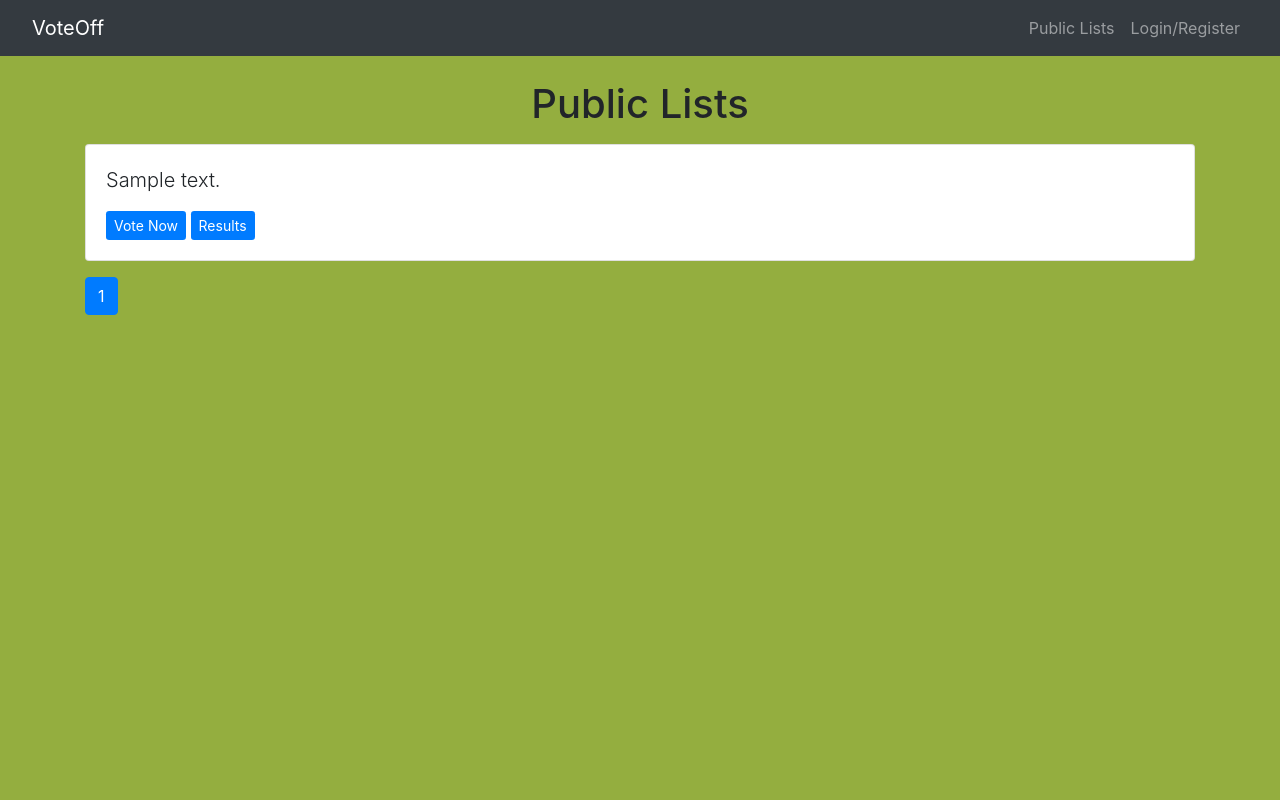
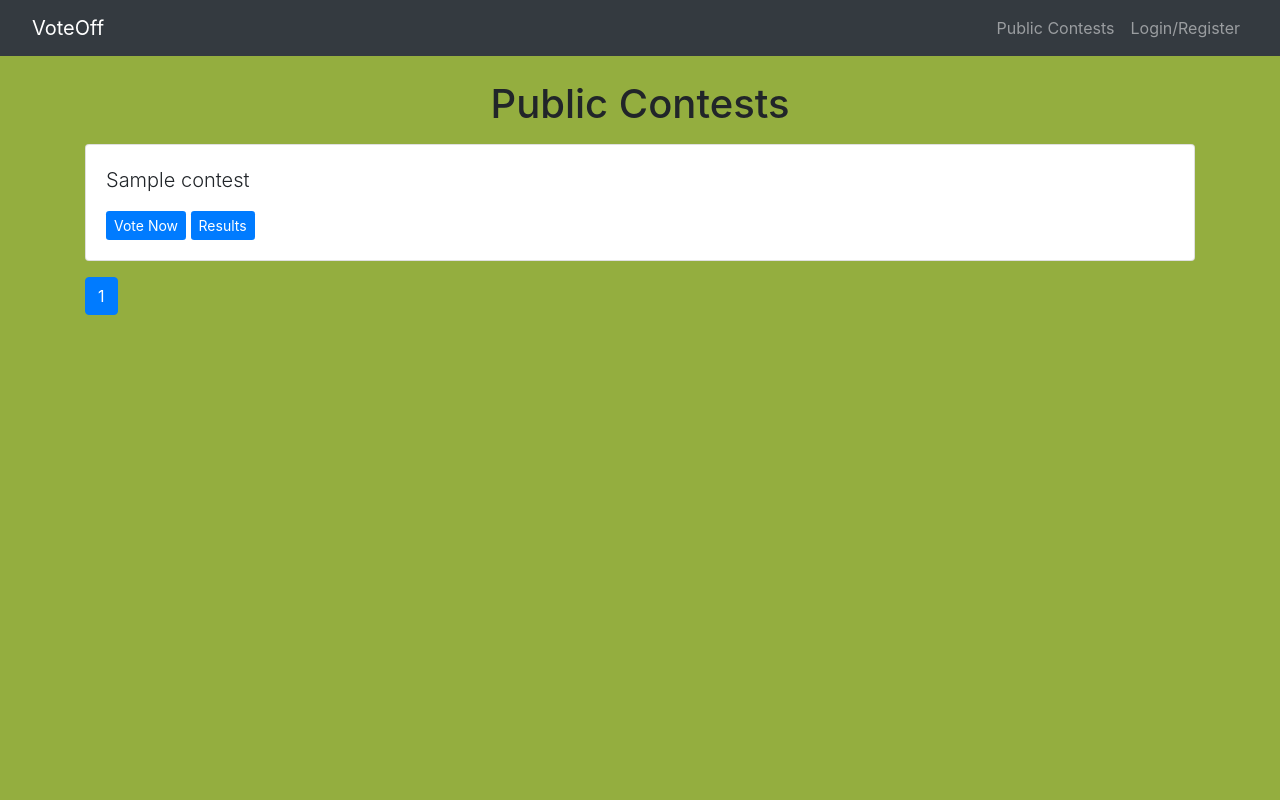
Before and after one commit to trey-sumida/voteoff-django, a Django app: page /lists/ in a window 1280 px wide. Run offline with Django 3.2, Linux system fonts and the light colour scheme; tables that the repository leaves empty hold one stand-in row (values such as "Sample post"); some libraries are stand-ins or nearby versions.

Commit message:
changed database name

```diff
--- a/voteoff-project/lists/models.py
+++ b/voteoff-project/lists/models.py
@@ -3,17 +3,20 @@ from django.conf import settings
 
 USER = settings.AUTH_USER_MODEL
 
-class Question(models.Model):
-    question_text = models.CharField(max_length=200)
+class Contest(models.Model):
+    contest_title = models.CharField(max_length=200)
     pub_date = models.DateTimeField(auto_now_add=True)
     public = models.BooleanField(default=False)
     creator = models.ForeignKey(USER, on_delete=models.CASCADE, related_name='creator')
+    contest_description = models.TextField(max_length=300, default='')
+    contest_image = models.ImageField(null=True, blank=True)
+
 
     def __str__(self):
-        return self.question_text
+        return self.contest_title
 
 class Choice(models.Model):
-    question = models.ForeignKey(Question, on_delete=models.CASCADE)
+    contest = models.ForeignKey(Contest, on_delete=models.CASCADE)
     choice_text = models.CharField(max_length=200)
     choice_picture = models.ImageField(null=True, blank=True)
     votes = models.IntegerField(default=0)
--- a/voteoff-project/lists/templates/lists/index.html
+++ b/voteoff-project/lists/templates/lists/index.html
@@ -5,14 +5,14 @@
 {% endblock %}
 {% block content %}
 <div class="padding">
-<h1 class="text-center mb-3">Public Lists</h1>
-{% if questions %}
-    {% for question in questions.object_list %}
+<h1 class="text-center mb-3">Public Contests</h1>
+{% if contests %}
+    {% for contest in contests.object_list %}
         <div class="card mb-3">
             <div class="card-body">
-                <p class="lead">{{ question.question_text }}</p>
-                <a type="button" href="{% url 'lists:detail' question.id %}" class="btn-primary btn-sm">Vote Now</a>
-                <a type="button" href="{% url 'lists:results' question.id %}" class="btn-primary btn-sm">Results</a>
+                <p class="lead">{{ contest.contest_title }}</p>
+                <a type="button" href="{% url 'lists:detail' contest.id %}" class="btn-primary btn-sm">Vote Now</a>
+                <a type="button" href="{% url 'lists:results' contest.id %}" class="btn-primary btn-sm">Results</a>
             </div>
         </div>
     {% endfor %}
@@ -21,18 +21,18 @@
 {% endif %}
 <nav>
     <ul class="pagination">
-    {% if questions.has_previous %}
-        <li class="page-item"><a class="page-link" href="?page={{ questions.previous_page_number }}">Previous</a></li>
+    {% if contests.has_previous %}
+        <li class="page-item"><a class="page-link" href="?page={{ contests.previous_page_number }}">Previous</a></li>
     {% endif %}
-    {% for pg in questions.paginator.page_range %}
-        {% if questions.number == pg %}
+    {% for pg in contests.paginator.page_range %}
+        {% if contests.number == pg %}
             <li class="page-item active"><a class="page-link" href="?page={{ pg }}">{{ pg }}</a></li>
         {% else %}
             <li class="page-item"><a class="page-link" href="?page={{ pg }}">{{ pg }}</a></li>
         {% endif %}
     {% endfor %}
-    {% if questions.has_next %}
-        <li class="page-item"><a class="page-link" href="?page={{ questions.next_page_number }}">Next</a></li>
+    {% if contests.has_next %}
+        <li class="page-item"><a class="page-link" href="?page={{ contests.next_page_number }}">Next</a></li>
     {% endif %}
     </ul>
 </nav>
--- a/voteoff-project/lists/templates/lists/results.html
+++ b/voteoff-project/lists/templates/lists/results.html
@@ -6,16 +6,16 @@
 {% endblock %}
 {% block content %}
 <div class="details-div">
-<h1 class="mb-5 text-center">{{ question.question_text }}</h1>
+<h1 class="mb-5 text-center">{{ contest.contest_title }}</h1>
 
 <ul class="list-group mb-5">
-	{% for choice in question.choice_set.all %}
+	{% for choice in contest.choice_set.all %}
 	<li class="list-group-item">
 		{{ choice.choice_text }}  <span class="badge badge-success float-right">{{ choice.votes }} vote{{ choice.votes | pluralize }}</span>
 	</li>
 	{% endfor %}
 </ul>
 <a class="btn btn-secondary" href="{% url 'lists:index' %}">Back To Lists</a>
-<a class="btn btn-dark" href="{% url 'lists:detail' question.id %}">Vote again?</a>
+<a class="btn btn-dark" href="{% url 'lists:detail' contest.id %}">Vote again?</a>
 </div>
 {% endblock %}
--- a/voteoff-project/lists/urls.py
+++ b/voteoff-project/lists/urls.py
@@ -6,7 +6,7 @@ urlpatterns = [
     path('lists/', views.index, name='index'),
     path('lists/create', views.createlist, name='createlist'),
     path('lists/mylists', views.mylists, name='mylists'),
-    path('lists/details/<int:question_id>/', views.detail, name='detail'),
-    path('lists/results/<int:question_id>/', views.results, name='results'),
-    path('lists/<int:question_id>/vote/', views.vote, name='vote')
+    path('lists/details/<int:contest_id>/', views.detail, name='detail'),
+    path('lists/results/<int:contest_id>/', views.results, name='results'),
+    path('lists/<int:contest_id>/vote/', views.vote, name='vote')
 ]
--- a/voteoff-project/lists/views.py
+++ b/voteoff-project/lists/views.py
@@ -1,54 +1,54 @@
 from django.shortcuts import render, get_object_or_404, redirect
 from django.urls import reverse
 from django.http import Http404, HttpResponseRedirect
-from .models import Question, Choice
+from .models import Contest, Choice
 from django.contrib.auth.forms import AuthenticationForm
 from django.contrib.auth import login, logout, authenticate
-from .forms import QuestionForm
+from .forms import ContestForm
 from django.core.paginator import Paginator
 from account.models import Account as User
 
 # Get quesitons and display them
 def index(request):
-    user_questions = Question.objects.filter(public=True)
-    latest_question_list = user_questions.all().order_by('-pub_date')
-    paginator = Paginator(latest_question_list, 5)
+    user_contests = Contest.objects.filter(public=True)
+    latest_contest_list = user_contests.all().order_by('-pub_date')
+    paginator = Paginator(latest_contest_list, 5)
     try:
         page = int(request.GET.get('page', '1'))
     except:
         page = 1
 
     try:
-        questions = paginator.page(page)
+        contests = paginator.page(page)
     except:
-        questions = paginator.page(paginator.num_pages)
+        contests = paginator.page(paginator.num_pages)
 
-    return render(request, 'lists/index.html', {'questions': questions, 'participants': user_questions})
+    return render(request, 'lists/index.html', {'contests': contests, 'participants': user_contests})
 
-# Show specific question and choices
-def detail(request, question_id):
+# Show specific contest and choices
+def detail(request, contest_id):
     try:
-        question = Question.objects.get(pk=question_id)
-    except Question.DoesNotExist:
-        raise Http404("Question does not exist")
-    return render(request, 'lists/detail.html', { 'question': question })
+        contest = Contest.objects.get(pk=contest_id)
+    except Contest.DoesNotExist:
+        raise Http404("Contest does not exist")
+    return render(request, 'lists/detail.html', { 'contest': contest })
 
-# Get question and display results
-def results(request, question_id):
-    question = get_object_or_404(Question, pk=question_id)
-    return render(request, 'lists/results.html', { 'question': question })
+# Get contest and display results
+def results(request, contest_id):
+    contest = get_object_or_404(Contest, pk=contest_id)
+    return render(request, 'lists/results.html', { 'contest': contest })
 
-# Vote for a question choice
-def vote(request, question_id):
+# Vote for a contest choice
+def vote(request, contest_id):
     # print(request.POST['choice'])
-    question = get_object_or_404(Question, pk=question_id)
+    contest = get_object_or_404(Contest, pk=contest_id)
     try:
-        increment_choice = question.choice_set.get(pk=request.POST['inc_choice'])
-        decrement_choice = question.choice_set.get(pk=request.POST['dec_choice'])
+        increment_choice = contest.choice_set.get(pk=request.POST['inc_choice'])
+        decrement_choice = contest.choice_set.get(pk=request.POST['dec_choice'])
     except (KeyError, Choice.DoesNotExist):
-        # Redisplay the question voting form.
+        # Redisplay the contest voting form.
         return render(request, 'lists/detail.html', {
-            'question': question,
+            'contest': contest,
             'error_message': "You didn't select a choice.",
         })
     else:
@@ -59,25 +59,25 @@ def vote(request, question_id):
         # Always return an HttpResponseRedirect after successfully dealing
         # with POST data. This prevents data from being posted twice if a
         # user hits the Back button.
-        return HttpResponseRedirect(reverse('lists:results', args=(question.id,)))
+        return HttpResponseRedirect(reverse('lists:results', args=(contest.id,)))
 
 
 def mylists(request):
     if request.user.is_authenticated:
-        my_questions = Question.objects.filter(creator=request.user)
-        latest_question_list = my_questions.all().order_by('-pub_date')
-        paginator = Paginator(latest_question_list, 5)
+        my_contests = Contest.objects.filter(creator=request.user)
+        latest_contest_list = my_contests.all().order_by('-pub_date')
+        paginator = Paginator(latest_contest_list, 5)
         try:
             page = int(request.GET.get('page', '1'))
         except:
             page = 1
 
         try:
-            questions = paginator.page(page)
+            contests = paginator.page(page)
         except:
-            questions = paginator.page(paginator.num_pages)
+            contests = paginator.page(paginator.num_pages)
 
-        return render(request, 'lists/mylists.html', {'questions': questions})
+        return render(request, 'lists/mylists.html', {'contests': contests})
     else:
         return render(request, 'lists/mylists.html')
 
@@ -86,8 +86,8 @@ def createlist(request):
         return render(request, 'lists/createlist.html')
     else:
         try:
-            question_form = QuestionForm(request.POST)
-            newlist = question_form.save(commit=False)
+            contest_form = ContestForm(request.POST)
+            newlist = contest_form.save(commit=False)
             newlist.creator = request.user
             i = 1
             choices = []
@@ -107,7 +107,7 @@ def createlist(request):
                 newlist.save()
                 count = 1
                 for opt in options:
-                    choice = Choice.objects.create(choice_text=opt, votes=request.POST['votes'], question=newlist)
+                    choice = Choice.objects.create(choice_text=opt, votes=request.POST['votes'], contest=newlist)
                     choice.save()
                     try:
                         choice.choice_picture = request.FILES.get('choice_picture'+str(count))
--- a/voteoff-project/templates/partials/_navbar.html
+++ b/voteoff-project/templates/partials/_navbar.html
@@ -7,7 +7,7 @@
         <div class="collapse navbar-collapse" id="navbarTogglerDemo01">
         <ul class="navbar-nav ml-auto">
                 <li class="nav-item">
-                        <a class="nav-link" href="/lists/">Public Lists</a>
+                        <a class="nav-link" href="/lists/">Public Contests</a>
                 </li>
                 {% if user.is_authenticated %}
                         <li class="nav-item dropdown">
```
Also changed, not shown: voteoff-project/lists/admin.py (+6 -6 lines), voteoff-project/lists/forms.py (+4 -4 lines), voteoff-project/lists/templates/lists/createlist.html (+10 -2 lines), voteoff-project/lists/templates/lists/detail.html (+5 -5 lines), voteoff-project/lists/templates/lists/mylists.html (+11 -11 lines), voteoff-project/account/migrations/0001_initial.py (deleted), voteoff-project/account/migrations/0002_auto_20200513_1341.py (deleted), voteoff-project/account/migrations/__init__.py (deleted), voteoff-project/lists/migrations/0001_initial.py, voteoff-project/lists/migrations/0002_auto_20200515_1446.py (added), voteoff-project/lists/migrations/0002_remove_choice_choice_picture.py (deleted), voteoff-project/lists/migrations/0003_choice_choice_picture.py (deleted).
